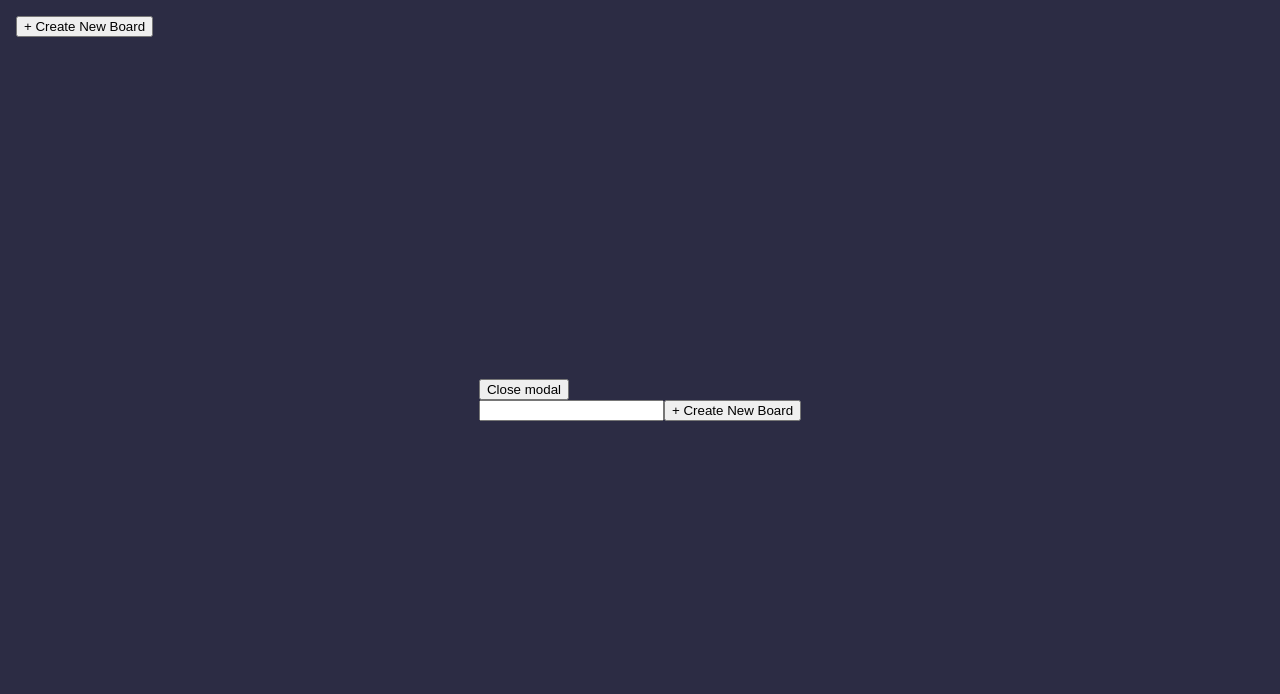
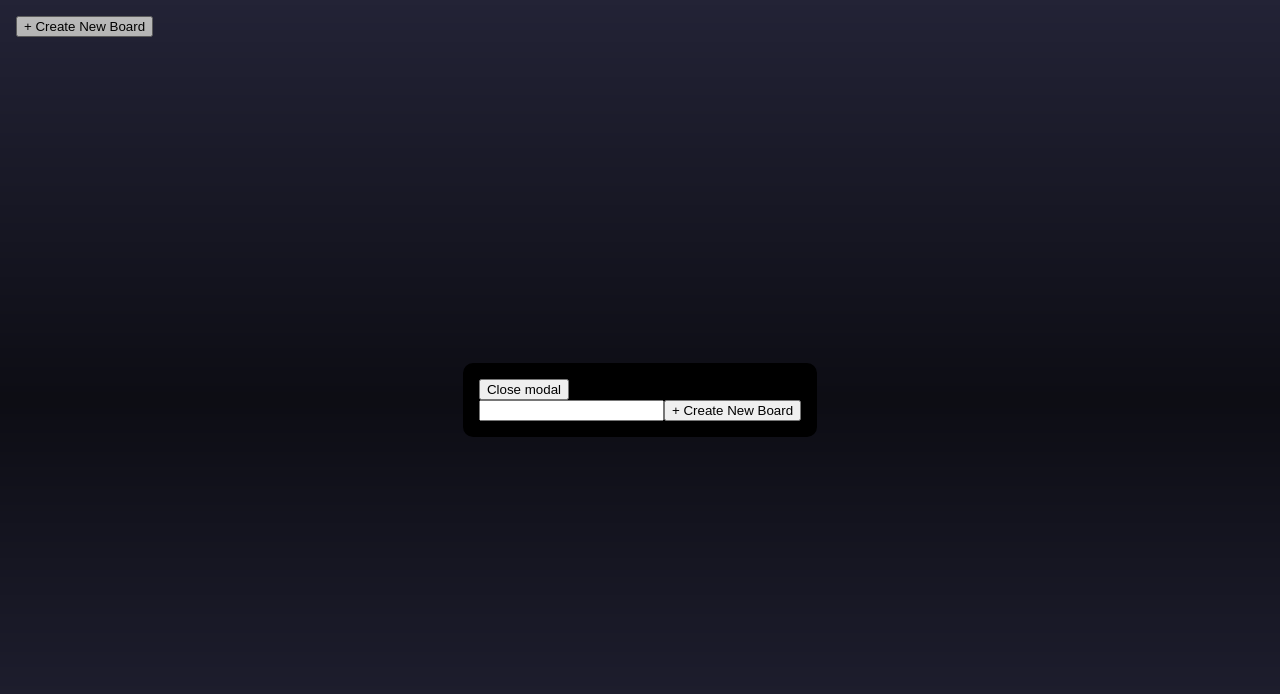
Before and after one commit to Nikimad/boards-demo, a React (Vite) app: page / in a window 1280 px wide. Both pictures are taken after a click on the button "+ Create New Board". Shown: the top 694 px of the page. Built offline with nearby package versions, Linux system fonts and the light colour scheme.

Commit message:
Update Modal component

```diff
--- a/src/components/Modal/Modal.jsx
+++ b/src/components/Modal/Modal.jsx
@@ -5,7 +5,7 @@ const modalEl = document.getElementById("modal");
 
 const Modal = ({ isOpen, onClose, children }) => {
   const modalContent = !isOpen ? null : (
-    <div className="modal">
+    <div className="modal" tabIndex={0}>
       <div className="modal__content">
         <button onClick={onClose}>Close modal</button>
         {children}
--- a/src/components/Modal/Modal.scss
+++ b/src/components/Modal/Modal.scss
@@ -1,9 +1,34 @@
+@use "/src/styles/variables.scss" as *;
+
 .modal {
     position: fixed;
-    top: 0;
+    inset: 0;
     display: flex;
     justify-content: center;
     align-items: center;
-    height: 100%;
-    width: 100%;
+    background-image: linear-gradient(rgba(0, 0, 0, 0.2), rgba(0, 0, 0, 0.7), rgba(0, 0, 0, 0.2));
+    animation: appear 0.3s;
 }
+
+.modal__content {
+    background-color: #000;
+    border-radius: 10px;
+    animation: moveModal 0.3s;
+    padding: 1em;
+}
+
+@keyframes moveModal {
+    from {
+        transform: translateY(-100vh);
+    } to {
+        transform: translateY(0);
+    }
+}
+
+@keyframes appear {
+    from {
+        opacity: 0;
+    } to {
+        opacity: 1;
+    }
+}
--- /dev/null
+++ b/src/components/Modal/ModalContainer.jsx
@@ -0,0 +1,20 @@
+import { useCallback, useEffect } from "react";
+import Modal from "./Modal";
+
+const ModalContainer = ({ isOpen, onClose, children }) => {
+  const handleEscape = useCallback(({ key }) => {
+    if (key === "Escape") return onClose();
+  }, [onClose]);
+
+  useEffect(() => {
+    document.addEventListener("keydown", handleEscape);
+
+    return () => {
+      document.removeEventListener("keydown", handleEscape);
+    };
+  }, [handleEscape]);
+
+  return <Modal isOpen={isOpen} onClose={onClose} children={children} />
+};
+
+export default ModalContainer;
--- a/src/components/Modal/index.js
+++ b/src/components/Modal/index.js
@@ -1 +1 @@
-export { default } from "./Modal";
+export { default } from "./ModalContainer";
```
